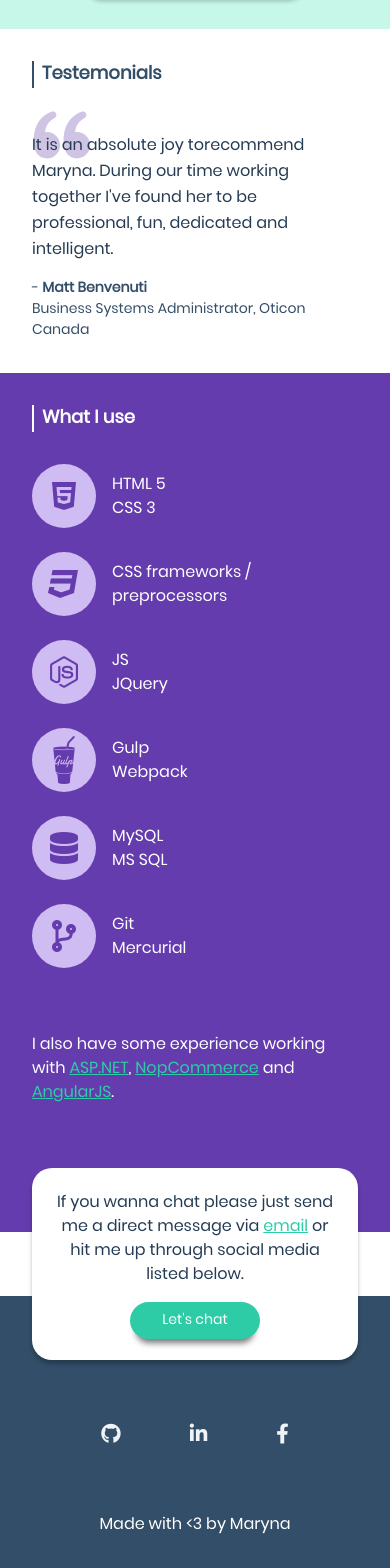
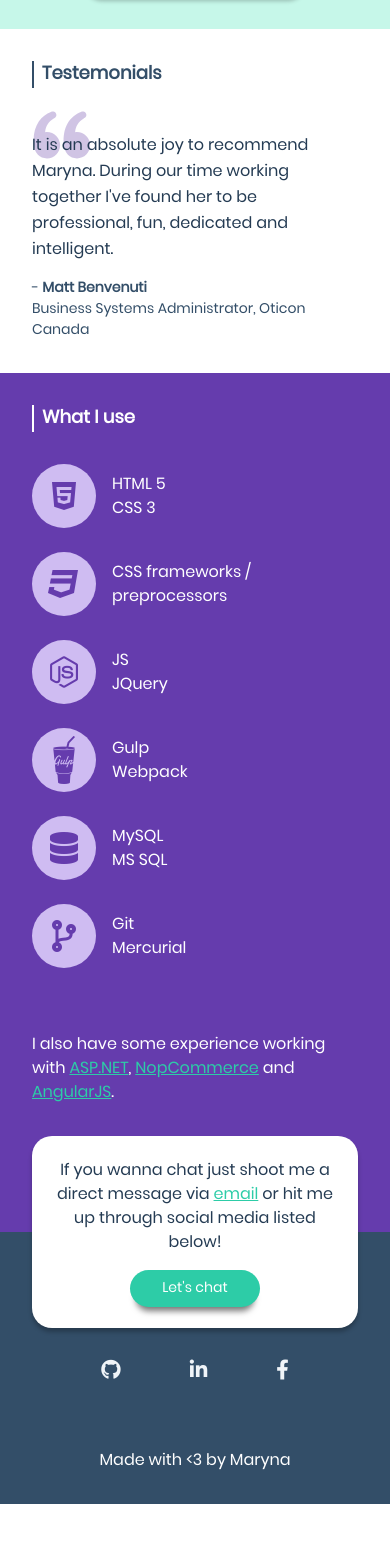
Before and after one commit to marynasalii/marynasalii.github.io, a website: page index.html in a window 390 px wide. Shown: the part 2635-4203 px from the top of the page. After the commit the page ends 4139 px from the top, so only its background shows below. Drawn offline with Linux system fonts and the light colour scheme; files whose address does not match are found by name.

Commit message:
Overflow hidden for contact me

```diff
--- a/index.html
+++ b/index.html
@@ -125,7 +125,7 @@
 				</svg>
 
 				<p class="text-base text-left font-medium leading-relaxed text-gray-400 -mt-8 lg:text-center">
-					It is an absolute joy torecommend Maryna.
+					It is an absolute joy to recommend Maryna.
 					During our time working together I've found her to be
 					professional, fun, dedicated and intelligent.</p>
 				<p class="text-gray-300 text-left text-tiny mt-4 lg:text-center">- <span class="font-bold">Matt
@@ -221,9 +221,9 @@
 	</section>
 
 	<div class="container relative container-contact">
-		<section id="contact" class="flex flex-col justify-center h-48 m-auto bg-white rounded shadow-outline lg:h-32">
+		<section id="contact" class="flex flex-col justify-center overflow-hidden h-48 m-auto bg-white rounded shadow-outline lg:h-32">
 			<p class="text-gray-400 text-center pt-6 pr-6 pl-6 lg:pl-2 lg:pr-2 lg:pt-2">
-				If you wanna chat please just send me a direct message via <a href="mailto:marynasalii@gmail.com" class="font-medium underline text-green-200">email</a> or hit me up through social media listed below.
+				If you wanna chat just shoot me a direct message via <a href="mailto:marynasalii@gmail.com" class="font-medium underline text-green-200">email</a> or hit me up through social media listed below!
 			</p>
 			<button class="text-white bg-green-200 m-auto font-medium pt-2 pb-2 mt-4 mb-6 text-tiny pr-8 pl-8 shadow lg:mb-2">
 				Let's chat
--- a/public/css/style.css
+++ b/public/css/style.css
@@ -95,15 +95,26 @@ button {
 /* CONTACT SECTION STYLES*/
 
 .container-contact {
-  top: -4rem;
+  top: -6rem;
   z-index: 1;
 }
 
+@media screen and (min-width: 1024px) {
+  .container-contact {
+    top: -4rem;
+  }
+}
 
 /* FOOTER SECTION STYLES*/
 
 #footer {
-  margin-top: -8rem;
+  margin-top: -12rem;
+}
+
+@media screen and (min-width: 1024px) {
+  #footer {
+    margin-top: -8rem;
+  }
 }
 
 #footer .social {
```
Also changed, not shown: public/build/style.css.
